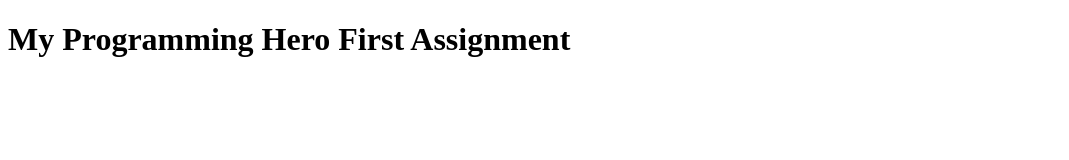
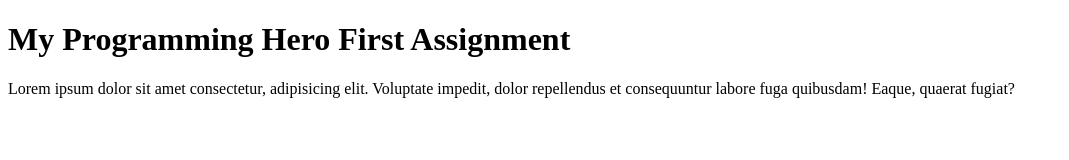
Before and after one commit to BJOARDER7/my-first-assignment-repo, a plain HTML site: page index.html in a window 1280 px wide. Shown: the whole page, without its empty margins (0-1069 px from the left). Drawn offline with Linux system fonts and the light colour scheme.

Commit message:
live server

```diff
--- a/firstassignment.html
+++ b/index.html
@@ -8,5 +8,6 @@
 </head>
 <body>
   <h1>My Programming Hero First Assignment</h1>
+  <p>Lorem ipsum dolor sit amet consectetur, adipisicing elit. Voluptate impedit, dolor repellendus et consequuntur labore fuga quibusdam! Eaque, quaerat fugiat?</p>
 </body>
 </html>
```
